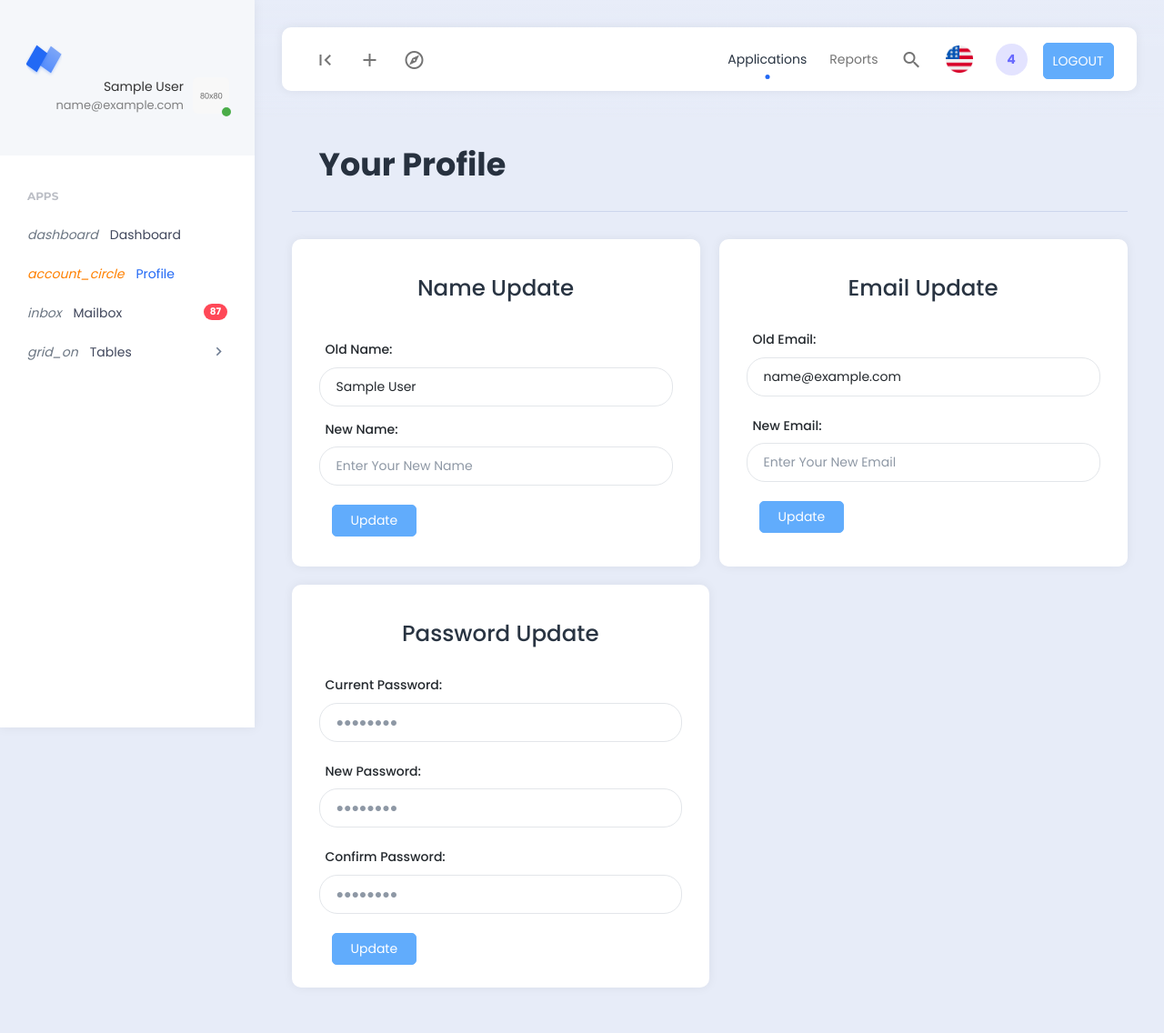
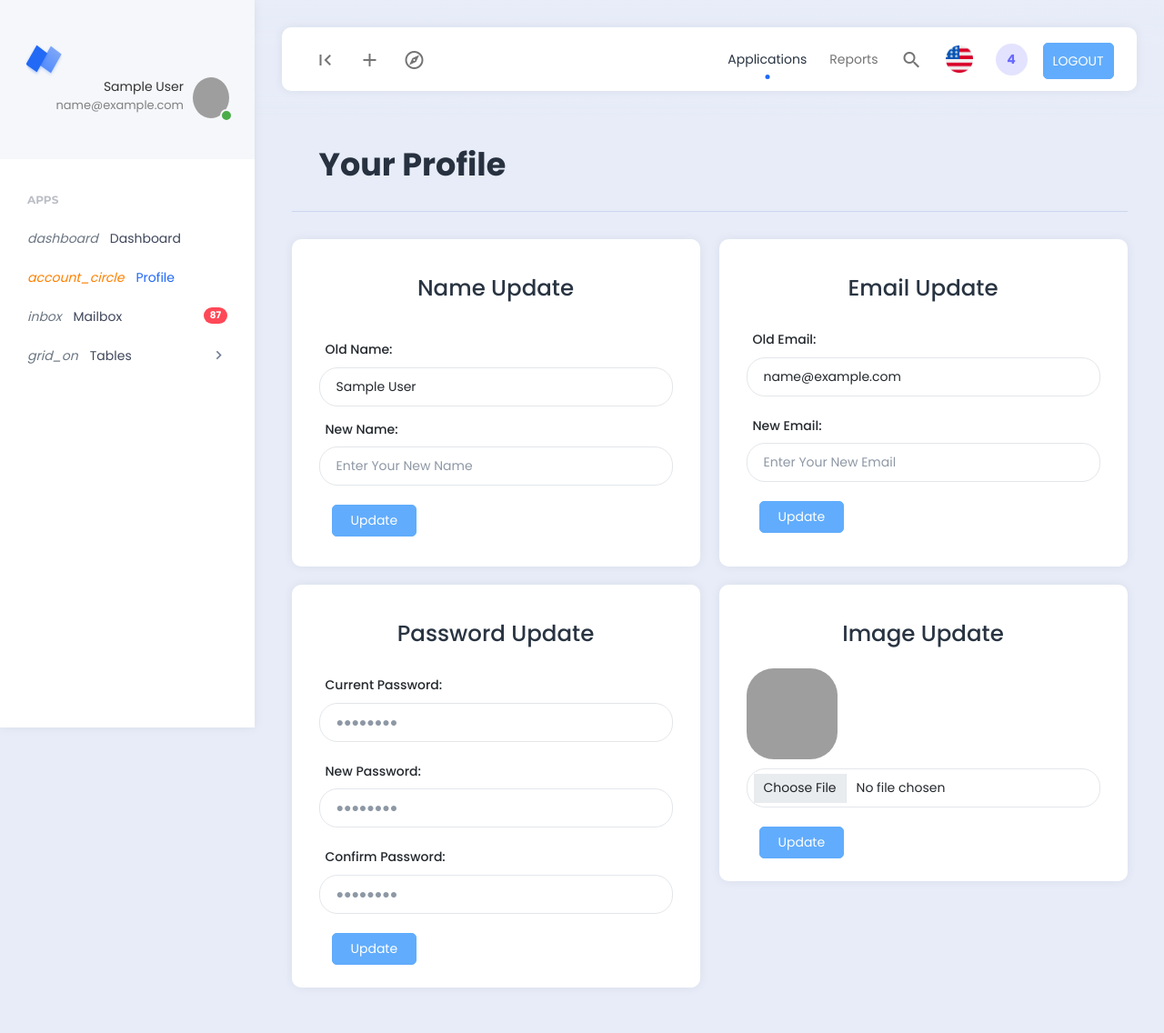
Before and after one commit to keyamoni05866/php_practice_project, a PHP site: page /dashboard/profile.php in a window 1280 px wide. Shown: the whole page at 91% size. Run offline with PHP 8.4, Linux system fonts and the light colour scheme; the visitor is signed in with stand-in values (Sample User, id 1); grey boxes are pictures that could not be loaded.

Commit message:
image uploaded section done

```diff
--- a/dashboard/extends/header.php
+++ b/dashboard/extends/header.php
@@ -54,7 +54,7 @@ if (!isset($_SESSION['admin_id'])) {
                 <a href="index.html" class="logo-icon"><span class="logo-text">Neptune</span></a>
                 <div class="sidebar-user-switcher user-activity-online">
                     <a href="#">
-                        <img src="../assets/images/avatars/avatar.png">
+                        <img style=" height:45px; width: 40px; border-radius: 50%" src="../images/profile_image/<?= $_SESSION['admin_image']?>">
                         <span class="activity-indicator"></span>
                         <span class="user-info-text"><?= $_SESSION['admin_name'] ?><br><span class="user-state-info"><?= $_SESSION['admin_email'] ?></span></span>
                     </a>
--- a/dashboard/profile.php
+++ b/dashboard/profile.php
@@ -4,6 +4,7 @@ include('./extends/header.php');
 
 ?>
 
+<!-- name -->
 <?php if (isset($_SESSION['name_update_success'])) : ?>
 
 
@@ -17,7 +18,7 @@ include('./extends/header.php');
 <?php endif;
 unset($_SESSION['name_update_success']) ?>
 
-
+<!-- email -->
 <?php if (isset($_SESSION['email_update_success'])) : ?>
 
 
@@ -31,6 +32,7 @@ unset($_SESSION['name_update_success']) ?>
 <?php endif;
 unset($_SESSION['email_update_success']) ?>
 
+<!-- password -->
 <?php if (isset($_SESSION['password_success'])) : ?>
 
 
@@ -44,7 +46,10 @@ unset($_SESSION['email_update_success']) ?>
 <?php endif;
 unset($_SESSION['password_success']) ?>
 
+
+<!-- password error -->
 <?php if (isset($_SESSION['current_confirm_pass_error'])) : ?>
+
 
 
 <div class="alert alert-custom " role="alert" style="width: 25%; height: 25%;  float:right;">
@@ -56,6 +61,20 @@ unset($_SESSION['password_success']) ?>
 </div>
 <?php endif;
 unset($_SESSION['current_confirm_pass_error']) ?>
+
+<!-- image success -->
+<?php if (isset($_SESSION['image_success'])) : ?>
+
+
+<div class="alert alert-custom " role="alert" style="width: 25%; height: 25%;  float:right;">
+  <div class="custom-alert-icon icon-primary"><i class="material-icons-outlined">done</i></div>
+  <div class="alert-content">
+    <span class="alert-title"></span>
+    <span class="alert-text"><?= $_SESSION['image_success']; ?></span>
+  </div>
+</div>
+<?php endif;
+unset($_SESSION['image_success']) ?>
 
 <div class="row">
   <div class="col">
@@ -121,23 +140,11 @@ unset($_SESSION['current_confirm_pass_error']) ?>
 
 
 <!-- password update is here -->
-<div class="col-6">
+<div class="row">
+<div class="col">
 
   <form action="profile_update.php" method="POST">
     <div class="card">
-<!--
-    <?php if (isset($_SESSION['password_success'])) : ?>
-
-
-<div class="alert alert-custom mt-5 mx-3" role="alert" >
-  <div class="custom-alert-icon icon-primary"><i class="material-icons-outlined">done</i></div>
-  <div class="alert-content">
-    <span class="alert-title">Congratulations,</span>
-    <span class="alert-text"><?= $_SESSION['password_success']; ?></span>
-  </div>
-</div>
-<?php endif;
-unset($_SESSION['password_success']) ?> -->
 
       <div class="card-header ">
         <h2 class="fs-3 text-center mt-3">Password Update</h2>
@@ -174,6 +181,28 @@ unset($_SESSION['password_success']) ?> -->
   </form>
 
 </div>
+
+
+
+<div class="col">
+
+  <form action="profile_update.php" method="POST" enctype="multipart/form-data">
+    <div class="card">
+
+      <div class="card-header ">
+        <h2 class="fs-3 text-center mt-3">Image Update</h2>
+      </div>
+      <div class="card-body">
+      <img style=" height:100px; width:100px; margin-bottom:10px; border-radius:30%;" src="../images/profile_image/<?= $_SESSION['admin_image']?>">
+        <label for="exampleInputEmail1" class="form-label ms-2 mt-2 fs-6"></label>
+        <input type="file" class="form-control form-control-rounded" aria-describedby="..." name="image">
+        <button class="btn btn-info  mt-4 ms-3 text-white" name="image_update">Update</button>
+      </div>
+    </div>
+  </form>
+
+</div>
+</div>
 <?php
 include('./extends/footer.php');
 ?>
--- a/login_post.php
+++ b/login_post.php
@@ -20,6 +20,7 @@ if($email && $password){
        $_SESSION['admin_id'] = $user['id'];
        $_SESSION['admin_name'] = $user['name'];
        $_SESSION['admin_email'] = $user['email'];
+       $_SESSION['admin_image'] = $user['image'];
 
 
        $_SESSION['login_success'] = "WELCOME TO DASHBOARD";
```
Also changed, not shown: dashboard/profile_update.php (+26 -0 lines), images/profile_image/52-lamamohaw2023-09-14.jpg (added), images/profile_image/default.jpg (added).
